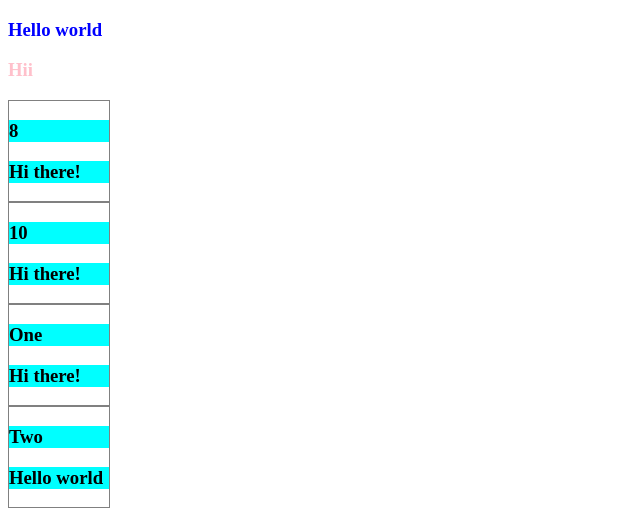
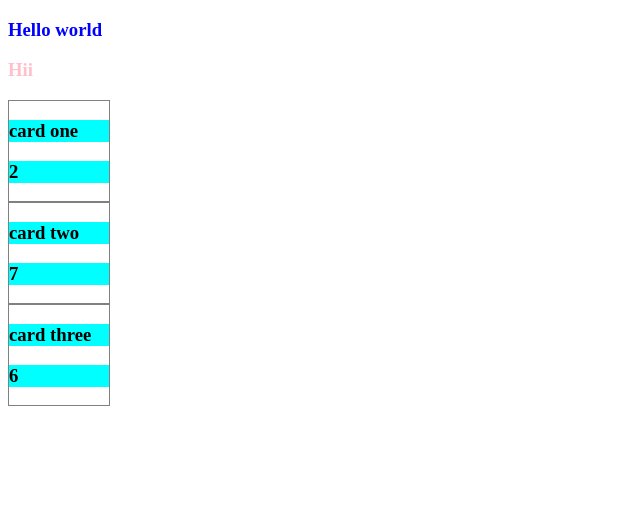
Before and after one commit to SubhaTh/Vue.js, a Vue app in the folder vue-intro/: page / in a window 1280 px wide. Shown: the top 528 px of the page, without its empty margins (0-640 px from the left). Built offline with nearby package versions, Linux system fonts and the light colour scheme.

Commit message:
props data types

```diff
--- a/vue-intro/src/App.vue
+++ b/vue-intro/src/App.vue
@@ -2,10 +2,10 @@
     <div>
         <h3 style="color: blue">Hello world</h3>
         <h3 class="greeting">Hii</h3>
-        <app-card v-bind:card-title="3+5"  card-body="Hi there!"></app-card>
-        <app-card :card-title="5 + 5" card-body="Hi there!"></app-card>
-        <app-card card-title="One" card-body="Hi there!"></app-card>
-        <app-card card-title ='Two' card-body="Hello world"></app-card>
+        <!-- <app-card v-bind:card-title="3+5"  card-body="Hi there!"></app-card>  -->
+        <app-card card-title="one" :card-body="1 +1"></app-card>
+        <app-card card-title="two" :card-body="2 +5"></app-card>
+        <app-card card-title ='three' :card-body="3 +3"></app-card>
     </div>
 </template>
 <script>
--- a/vue-intro/src/components/AppCard.vue
+++ b/vue-intro/src/components/AppCard.vue
@@ -1,13 +1,22 @@
 <template>
     <div class="card">
-        <h3> {{ cardTitle}}</h3>
+        <h3> card {{ cardTitle}}</h3>
         <h3>{{ cardBody }}</h3>
     </div>
 </template>
 <script>
 export default {
     name: 'AppCard',
-    props: ['cardTitle', 'cardBody'],
+    // props: ['cardTitle', 'cardBody'], instead create an object
+    props: {
+        // cardTitle: String,
+        cardTitle: {
+            type: String,
+            required: true,
+        },
+        cardBody: Number,
+    }
+
 };
 </script>
 <style scoped>
```
